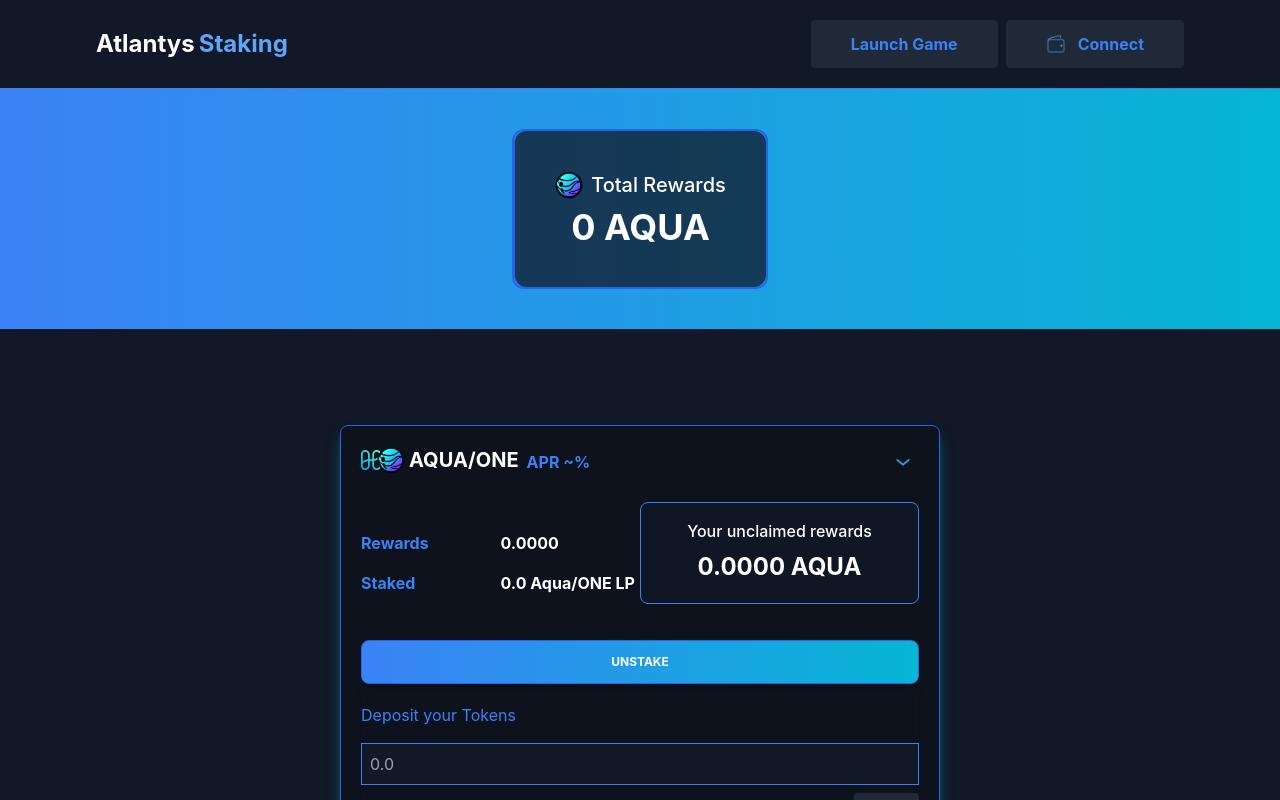
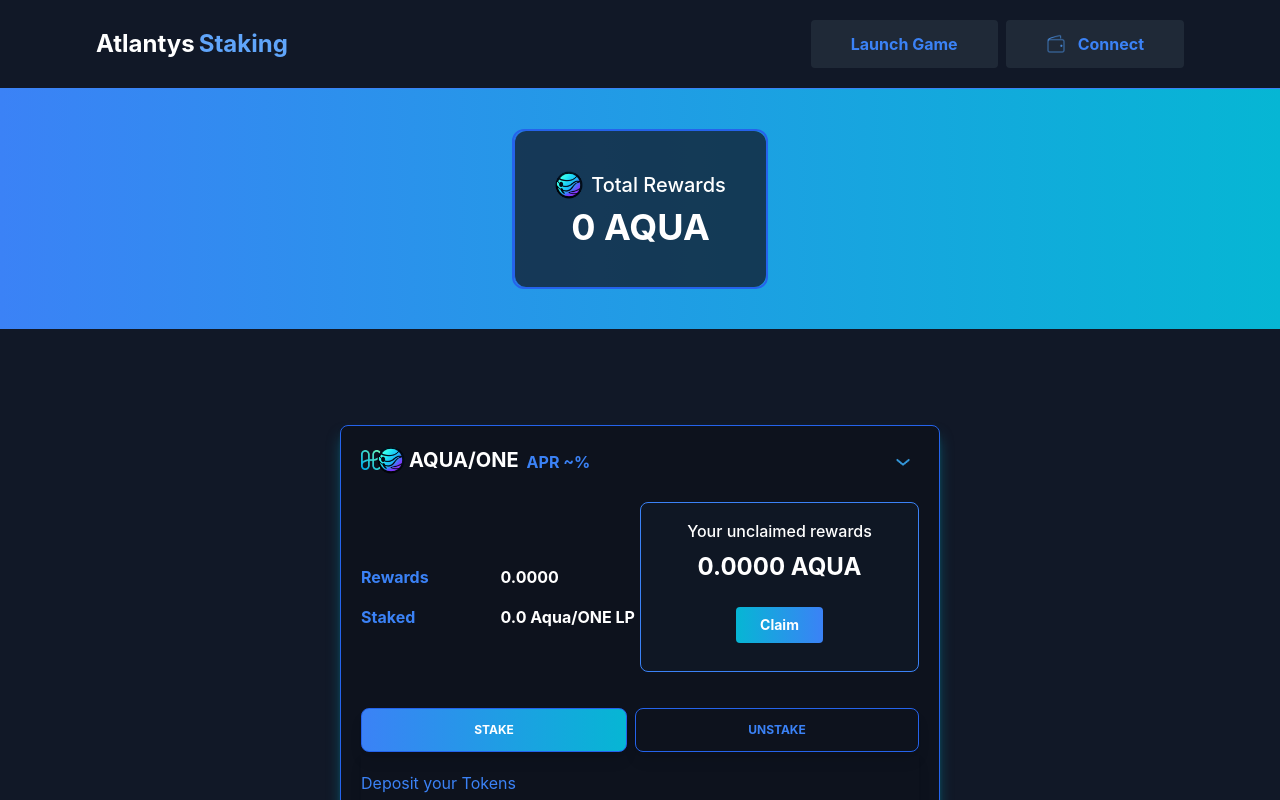
Before and after one commit to Atlantys-Oceans-of-Harmony/Staking-Frontend, a React (Create React App) app: page / in a window 1280 px wide. Both pictures are taken after a click on the element 903 px from the left and 462 px from the top of the page. Shown: the top 800 px of the page. Built offline with nearby package versions, Linux system fonts and the light colour scheme; no server answers.

Commit message:
Added functionality

```diff
--- a/src/Components/LPStakingCard.js
+++ b/src/Components/LPStakingCard.js
@@ -91,7 +91,7 @@ const LPStakingCard = () => {
     spinState,
     setSpinState,
   }) => {
-    const [openTab, setOpenTab] = React.useState(2);
+    const [openTab, setOpenTab] = React.useState(3);
 
     const handleMaxStake = () => {
       setToStake(balance);
--- a/src/Components/LPStakingCardNew.js
+++ b/src/Components/LPStakingCardNew.js
@@ -149,7 +149,7 @@ const LPStakingCardNew = () => {
                 className="flex mb-0 list-none flex-wrap pt-3 flex-row"
                 role="tablist"
               >
-                {/* <li className="-mb-px mr-2 last:mr-0 flex-auto text-center">
+                <li className="-mb-px mr-2 last:mr-0 flex-auto text-center">
                   <a
                     className={
                       "text-xs font-bold items-center uppercase py-3 shadow-lg rounded-lg block leading-normal " +
@@ -167,12 +167,12 @@ const LPStakingCardNew = () => {
                   >
                     Stake
                   </a>
-                </li> */}
+                </li>
                 <li className="-mb-px mr-2 last:mr-0 flex-auto text-center">
                   <a
                     className={
                       "text-xs font-bold  items-center uppercase py-3 shadow-lg rounded-lg block leading-normal " +
-                      (openTab === 2
+                      (openTab === 3
                         ? "border border-blue-600 text-white bg-gradient-to-l from-cyan-500 to-blue-500"
                         : "border border-blue-600 text-blue-500")
                     }
@@ -417,7 +417,7 @@ const LPStakingCardNew = () => {
                       {parseFloat(reward).toFixed(4)} AQUA
                     </div>
 
-                    {/* <div className="mt-4">
+                    <div className="mt-4">
                       <button
                         class="font-bold text-white inline-flex items-center bg-gradient-to-r from-cyan-500 to-blue-500 border-0 py-2 px-6 focus:outline-none hover:bg-gray-700 rounded text-sm my-2"
                         onClick={handleClaim}
@@ -445,7 +445,7 @@ const LPStakingCardNew = () => {
                           "Claim"
                         )}
                       </button>
-                    </div> */}
+                    </div>
                   </div>
                 </div>
               </div>
```
